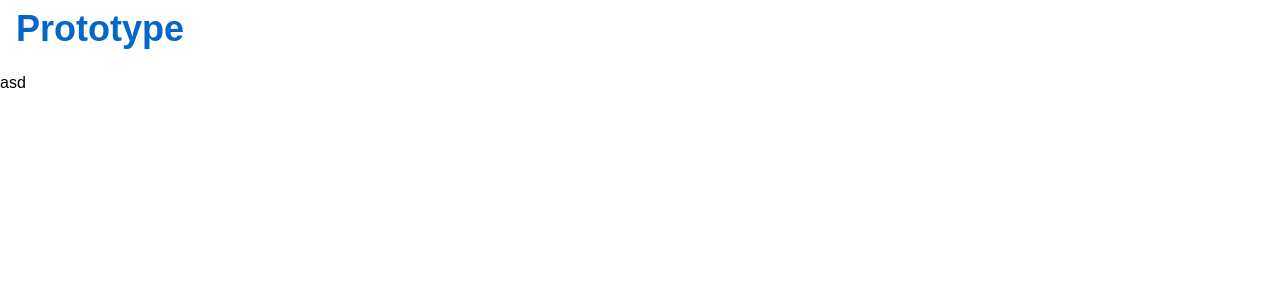
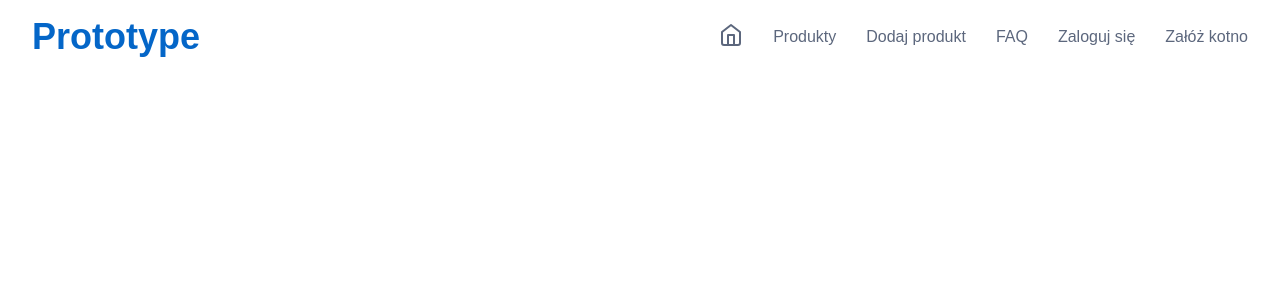
Before and after one commit to jarosik10/prototype, a React (Create React App) app: page / in a window 1280 px wide. Shown: the top 300 px of the page. Built offline with nearby package versions, Linux system fonts and the light colour scheme.

Commit message:
Add navigation for bigger devices
Created navigation for bigger devices.
Render different navigation component for specific screen width.

```diff
--- a/src/App.js
+++ b/src/App.js
@@ -4,14 +4,16 @@ import debounce from 'lodash.debounce';
 
 import Layout from './components/Layout/Layout';
 import Header from './components/Header/Header';
+import SiteTitle from './components/SiteTitle/SiteTitle';
 import MobileNavigation from './components/MobileNavigation/MobileNavigation';
+import Navigation from './components/Navigation/Navigation';
 import Login from './components/Login/Login';
 
 function App() {
   const [showLoginModal, setShowLoginModal] = useState(false);
   const [showMobileNavigation, setShowMobileNavigation] = useContext(Context);
   const [windowDimension, setWindowDimension] = useState(window.innerWidth);
-  const isMobile = windowDimension < 640;
+  const isMobile = windowDimension < 805;
 
   useEffect(() => {
     const handleResize = () => {
@@ -19,10 +21,10 @@ function App() {
       console.log(window.innerWidth)
     }
 
-    const debouncedHandleResize = debounce(handleResize, 50, {'leading': false, 'trailing': true});
+    const debouncedHandleResize = debounce(handleResize, 100, { 'leading': false, 'trailing': true });
     window.addEventListener('resize', debouncedHandleResize);
 
-    return () => {window.removeEventListener('resize', debouncedHandleResize)};
+    return () => { window.removeEventListener('resize', debouncedHandleResize) };
   }, []);
 
   const openLogin = () => {
@@ -37,9 +39,12 @@ function App() {
 
   return (
     <Layout>
-      <Header />
+      <Header>
+        <SiteTitle>Prototype</SiteTitle>
+        {!isMobile && <Navigation openLogin={openLogin}/>}
+      </Header>
       {showLoginModal && <Login closeLogin={closeLogin} />}
-      {isMobile ? showMobileNavigation && <MobileNavigation openLogin={openLogin} /> : <p>asd</p>}
+      {isMobile && showMobileNavigation && <MobileNavigation openLogin={openLogin} />}
     </Layout>
   );
 }
--- a/src/components/Header/Header.js
+++ b/src/components/Header/Header.js
@@ -4,18 +4,32 @@ import styled from 'styled-components';
 const StyledHeader = styled.header`
     background-color: ${({ theme }) => theme.colors.white };
     padding: 8px 16px;
+
+    /* ${({theme}) => theme.media.smallTablet} {
+        padding: 16px 24px;
+    } */
+
+    ${({theme}) => theme.media.tablet} {
+        padding: 16px 24px;
+        display: flex;
+        align-items: center;
+    }
+
+    ${({theme}) => theme.media.smallDesktop} {
+        padding: 16px 32px;
+    }
+
+    ${({theme}) => theme.media.desktop} {
+        padding: 24px 64px;
+        max-width: 1640px;
+        margin: 0 auto;
+    }
 `;
 
-const H1 = styled.header`
-    color: ${({ theme }) => theme.colors.blue };
-    font-size: 36px;
-    font-weight: bold;
-`;
-
-const Header = () => {
+const Header = ({children}) => {
     return (
         <StyledHeader>
-            <H1>Prototype</H1>
+            {children}
         </StyledHeader>
     );
 }
--- a/src/components/MobileNavigation/MobileNavigation.js
+++ b/src/components/MobileNavigation/MobileNavigation.js
@@ -17,41 +17,58 @@ const StyledWrapper = styled.nav`
     box-shadow: 0px -1px 6px 0px rgba(0, 0, 0, 0.2);
 `;
 
+const StyledNavigationItems = styled(NavigationItems)`
+    flex-grow: 1;
+    margin: 8px;
+    display: grid;
+    grid-template-columns: repeat(5, 1fr);
+    gap: 12px;
+    max-width: 500px;
+`;
+
+const StyledNavigationItem = styled(NavigationItem)`
+    :hover {
+         border-left: 1px solid ${({ theme }) => theme.colors.lightGray};
+         border-right: 1px solid ${({ theme }) => theme.colors.lightGray};
+    }
+`;
+
+
 const MobileNavigation = ({ theme, openLogin }) => {
     return (
         <StyledWrapper>
-            <NavigationItems>
-                <NavigationItem>
+            <StyledNavigationItems>
+                <StyledNavigationItem>
                     <NavigationIcon>
                         <Home color={theme.colors.darkGray} size={24} />
                     </NavigationIcon>
                     Home
-                </NavigationItem>
-                <NavigationItem>
+                </StyledNavigationItem>
+                <StyledNavigationItem>
                     <NavigationIcon>
                         <ShoppingBag color={theme.colors.darkGray} size={24} />
                     </NavigationIcon>
                     Produkty
-                </NavigationItem>
-                <NavigationItem>
+                </StyledNavigationItem>
+                <StyledNavigationItem>
                     <NavigationIcon>
                         <PlusCircle color={theme.colors.darkGray} size={24} />
                     </NavigationIcon>
                     Dodaj
-                </NavigationItem>
-                <NavigationItem>
+                </StyledNavigationItem>
+                <StyledNavigationItem>
                     <NavigationIcon>
                         <HelpCircle color={theme.colors.darkGray} size={24} />
                     </NavigationIcon>
                     FAQ
-                </NavigationItem>
-                <NavigationItem handleOnClick={openLogin}>
+                </StyledNavigationItem>
+                <StyledNavigationItem handleOnClick={openLogin}>
                     <NavigationIcon>
                         <User color={theme.colors.darkGray} size={24} />
                     </NavigationIcon>
                     Konto
-                </NavigationItem>
-            </NavigationItems>
+                </StyledNavigationItem>
+            </StyledNavigationItems>
         </StyledWrapper>
     );
 }
--- /dev/null
+++ b/src/components/Navigation/Navigation.js
@@ -0,0 +1,47 @@
+import React from 'react';
+import styled, { withTheme } from 'styled-components';
+import { Home } from "react-feather";
+
+import NavigationItem from '../NavigationItems/NavigationItem/NavigationItem';
+import NavigationItems from '../NavigationItems/NavigationItems';
+import NavigationIcon from '../NavigationItems/NavigationIcon/NavigationIcon';
+
+const StyledWrapper = styled.nav`
+        margin-left: auto;
+`;
+
+const StyledNavigationItems = styled(NavigationItems)`
+    display: flex;
+    align-items: center;
+`;
+
+const Navigation = ({ theme, openLogin }) => {
+    return (
+        <StyledWrapper>
+            <StyledNavigationItems>
+                <NavigationItem>
+                    <NavigationIcon>
+                        <Home color={theme.colors.darkGray} size={24}/>
+                    </NavigationIcon>
+                </NavigationItem>
+                <NavigationItem>
+                    Produkty
+                </NavigationItem>
+                <NavigationItem>
+                    Dodaj produkt
+                </NavigationItem>
+                <NavigationItem>
+                    FAQ
+                </NavigationItem>
+                <NavigationItem handleOnClick={openLogin}>
+                    Zaloguj się
+                </NavigationItem>
+                <NavigationItem>
+                    Załóż kotno
+                </NavigationItem>
+            </StyledNavigationItems>
+        </StyledWrapper>
+    );
+}
+
+export default withTheme(Navigation);
--- a/src/components/NavigationItems/NavigationItem/NavigationItem.js
+++ b/src/components/NavigationItems/NavigationItem/NavigationItem.js
@@ -1,7 +1,20 @@
 import styled from 'styled-components';
 
 const StyledWrapper = styled.li`
-    width: calc((100% - 16px) / 5);
+      ${({ theme }) => theme.media.tablet} {
+        margin-right: 24px;
+        :last-of-type {
+            margin-right: 0;
+        }
+      }
+
+      ${({ theme }) => theme.media.smallDesktop} {
+        margin-right: 30px;
+      }
+
+      ${({ theme }) => theme.media.desktop} {
+        margin-right: 36px;
+      }
 `;
 
 const StyledAnchor = styled.a`
@@ -10,11 +23,12 @@ const StyledAnchor = styled.a`
     align-items: center;
     color: ${({ theme }) => theme.colors.darkGray};
     text-decoration: none;
+    text-align: center;
 `;
 
-const NavigationItem = ({ children, handleOnClick }) => {
+const NavigationItem = ({ children, handleOnClick, className }) => {
     return (
-        <StyledWrapper>
+        <StyledWrapper className={className}>
             <StyledAnchor onClick={handleOnClick} role='button' href='#'>
                 {children}
             </StyledAnchor>
--- a/src/components/NavigationItems/NavigationItems.js
+++ b/src/components/NavigationItems/NavigationItems.js
@@ -1,12 +1,9 @@
 import styled from 'styled-components';
 
 const NavigationItems = styled.ul`
-    margin: 8px;
+    list-style: none;
+    margin: 0;
     padding: 0;
-    display: flex;
-    flex-grow: 1;
-    list-style: none;
-    justify-content: space-around;
 `;
 
 export default NavigationItems;
--- /dev/null
+++ b/src/components/SiteTitle/SiteTitle.js
@@ -0,0 +1,10 @@
+import styled from 'styled-components';
+
+const SiteTitle = styled.p`
+    color: ${({ theme }) => theme.colors.blue };
+    font-size: 36px;
+    font-weight: bold;
+    margin: 0;
+`;
+
+export default SiteTitle;
--- a/src/components/UI/Label/Label.js
+++ b/src/components/UI/Label/Label.js
@@ -3,7 +3,7 @@ import styled from 'styled-components';
 const Label = styled.label`
     position: absolute;
     left: 30px;
-    color: ${({ isActive, theme }) => isActive ? theme.colors.blue : theme.colors.lightGray};
+    color: ${({ isActive, theme }) => isActive ? theme.colors.blue : theme.colors.gray};
     font-size: ${({ isActive, isInputFilled }) => isActive || isInputFilled ? '13px' : '18px'};
     font-weight: ${({ isActive, isInputFilled }) => isActive || isInputFilled ? 'bold' : 'normal'};
     background-color: ${({ isActive, isInputFilled, theme }) => isActive || isInputFilled ? theme.colors.white : null};
--- a/src/utils/theme.js
+++ b/src/utils/theme.js
@@ -2,7 +2,8 @@ export const theme = {
     colors: {
         blue: '#0466C8',
         darkGray: '#5C677D',
-        lightGray: '#979DAC',
+        gray: '#979DAC',
+        lightGray: '#E3E3E3',
         black: '#000000',
         white: '#FFFFFF',
         red: '#E51A1A',
@@ -18,5 +19,13 @@ export const theme = {
         level8: '8000',
         level9: '9000',
         minus: '-1',
+      },
+      media: {
+        mobileLandscape: '@media only screen and (min-device-width: 480px) and (max-device-width: 640px) and (orientation: landscape)',
+        smallTablet: '@media (min-width: 620px)',
+        tablet: '@media (min-width: 805px)',
+        smallDesktop: '@media (min-width: 1024px)',
+        desktop: '@media (min-width: 1450px)',
       }
+
 }
```
